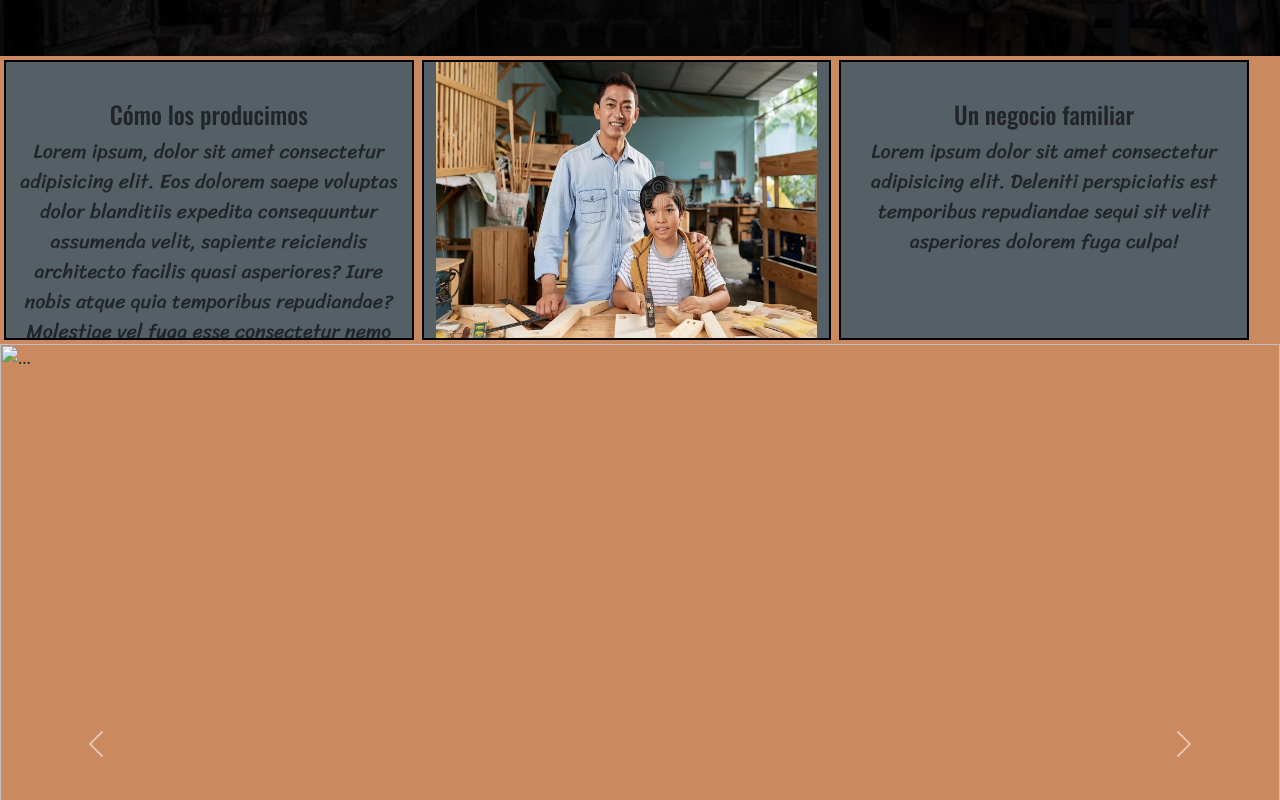
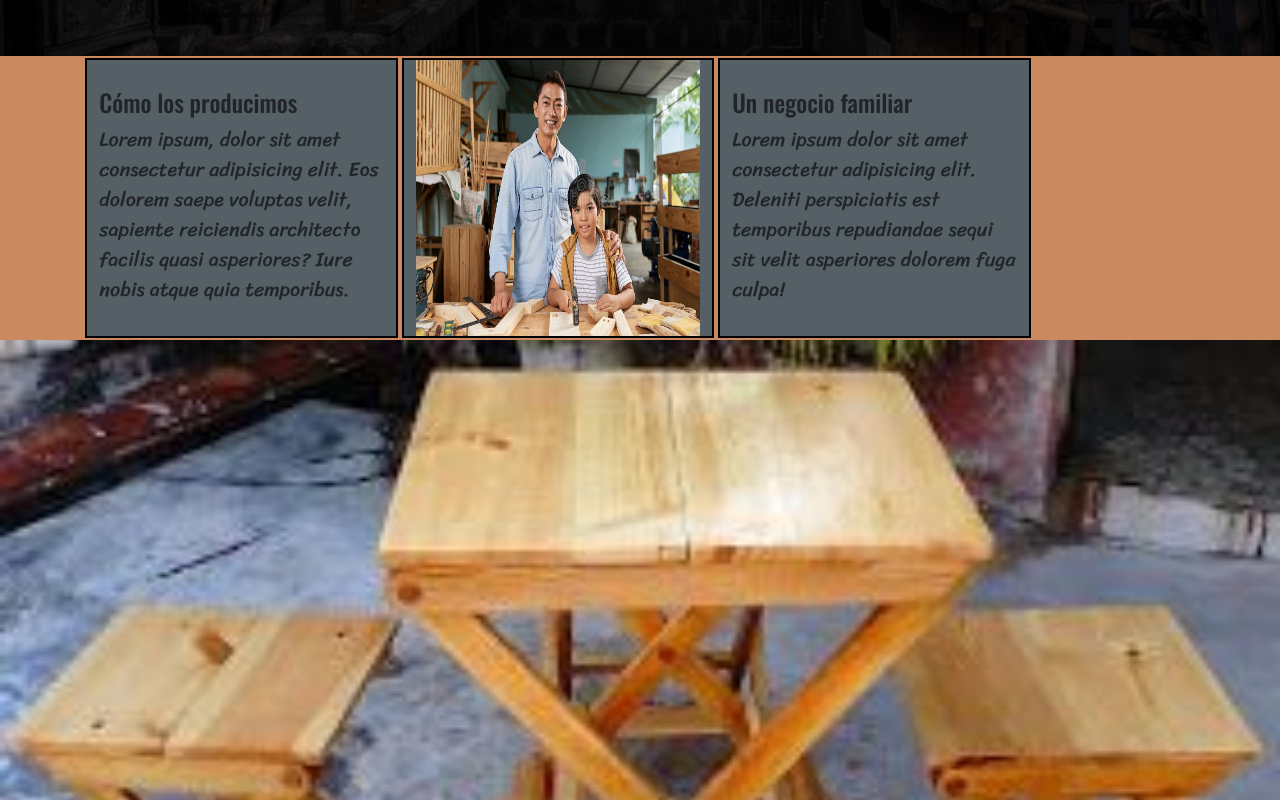
Before and after one commit to Spooicrab/Tercer-Trabajo, a website: page index.html in a window 1280 px wide. Shown: the part 360-1160 px from the top of the page. Drawn offline with nearby package versions, Linux system fonts and the light colour scheme.

Commit message:
hay ue arreglar los divs, y centrarlos

```diff
--- a/index.html
+++ b/index.html
@@ -65,29 +65,33 @@
       </div>
 
 </section>
-<section class="container-fluid row Nosotros">
+<section class="container row Nosotros justify-content-center">
 
-   <div class="col-sm-4  text-center overflow-auto">
+   <div class="col-md-4 container-sm overflow-auto">
 
     <h2>Cómo los producimos</h2>
 
-    <p> Lorem ipsum, dolor sit amet consectetur adipisicing elit. Eos dolorem saepe voluptas dolor blanditiis expedita consequuntur assumenda velit, sapiente reiciendis architecto facilis quasi asperiores? Iure nobis atque quia temporibus repudiandae? Molestiae vel fuga esse consectetur nemo id soluta culpa cumque.</p>
+    <p> Lorem ipsum, dolor sit amet consectetur adipisicing elit. Eos dolorem saepe voluptas velit, sapiente reiciendis architecto facilis quasi asperiores? Iure nobis atque quia temporibus.</p>
 
    </div>
-   <div class="col-sm-4  text-center">
+   <div class="col-md-4 container-sm">
 
     <img src="./assets/A/us.jpg" alt="familia">
 
    </div>
 
-   <div class="col-sm-4  text-center">
+   <div class="col-md-4 container-sm">
 
     <h2>Un negocio familiar</h2>
     <p>Lorem ipsum dolor sit amet consectetur adipisicing elit. Deleniti perspiciatis est temporibus repudiandae sequi sit velit asperiores dolorem fuga culpa!</p>
    </div>
 </section>
 
-<section id="carouselExampleCaptions" class="carousel slide">
+
+
+
+<section>
+  <div id="carouselExampleCaptions" class="carousel slide">
     <div class="carousel-indicators">
       <button type="button" data-bs-target="#carouselExampleCaptions" data-bs-slide-to="0" class="active" aria-current="true" aria-label="Slide 1"></button>
       <button type="button" data-bs-target="#carouselExampleCaptions" data-bs-slide-to="1" aria-label="Slide 2"></button>
@@ -95,21 +99,21 @@
     </div>
     <div class="carousel-inner">
       <div class="carousel-item active">
-      <img src="..." class="d-block w-100" alt="...">
+        <img src="./assets/C/06f39cdee3aadc5091b3acb818cf920c.jpg" class="d-block w-100" alt="...">
         <div class="carousel-caption d-none d-md-block">
           <h5>First slide label</h5>
           <p>Some representative placeholder content for the first slide.</p>
         </div>
       </div>
       <div class="carousel-item">
-      <img src="..." class="d-block w-100" alt="...">
+        <img src="./assets/C/Andreu-World_Philippe-Starck_Adela-Rex_stories_1-768x1024.jpg" class="d-block w-100" alt="...">
         <div class="carousel-caption d-none d-md-block">
           <h5>Second slide label</h5>
           <p>Some representative placeholder content for the second slide.</p>
         </div>
       </div>
       <div class="carousel-item">
-      <img src="..." class="d-block w-100" alt="...">
+        <img src="./assets/C/sillas-y-mesa-de-madera-maciza-a-medida-carpinteria-tablado-33-1024x768.jpg" class="d-block w-100" alt="...">
         <div class="carousel-caption d-none d-md-block">
           <h5>Third slide label</h5>
           <p>Some representative placeholder content for the third slide.</p>
@@ -124,6 +128,7 @@
       <span class="carousel-control-next-icon" aria-hidden="true"></span>
       <span class="visually-hidden">Next</span>
     </button>
+  </div>
 </section>
 
 
--- a/scss/style.scss
+++ b/scss/style.scss
@@ -80,16 +80,14 @@ nav{
 }}
 
 .Nosotros{
-    display: flex;
-    align-content: space-around;
-
+  width: 100vw;
  div{
 
-        width: 32vw;
+        width: 28%;
         background-color: $color4;
         height: 35vh;
         border: #000 solid 2px;
-        margin: 4px;
+        margin: 2px;
      p{
             font-family: 'Sriracha', cursive;
             justify-content: center;
```
Also changed, not shown: css/style.css. Lines whose indentation alone changed are shown as unchanged.
